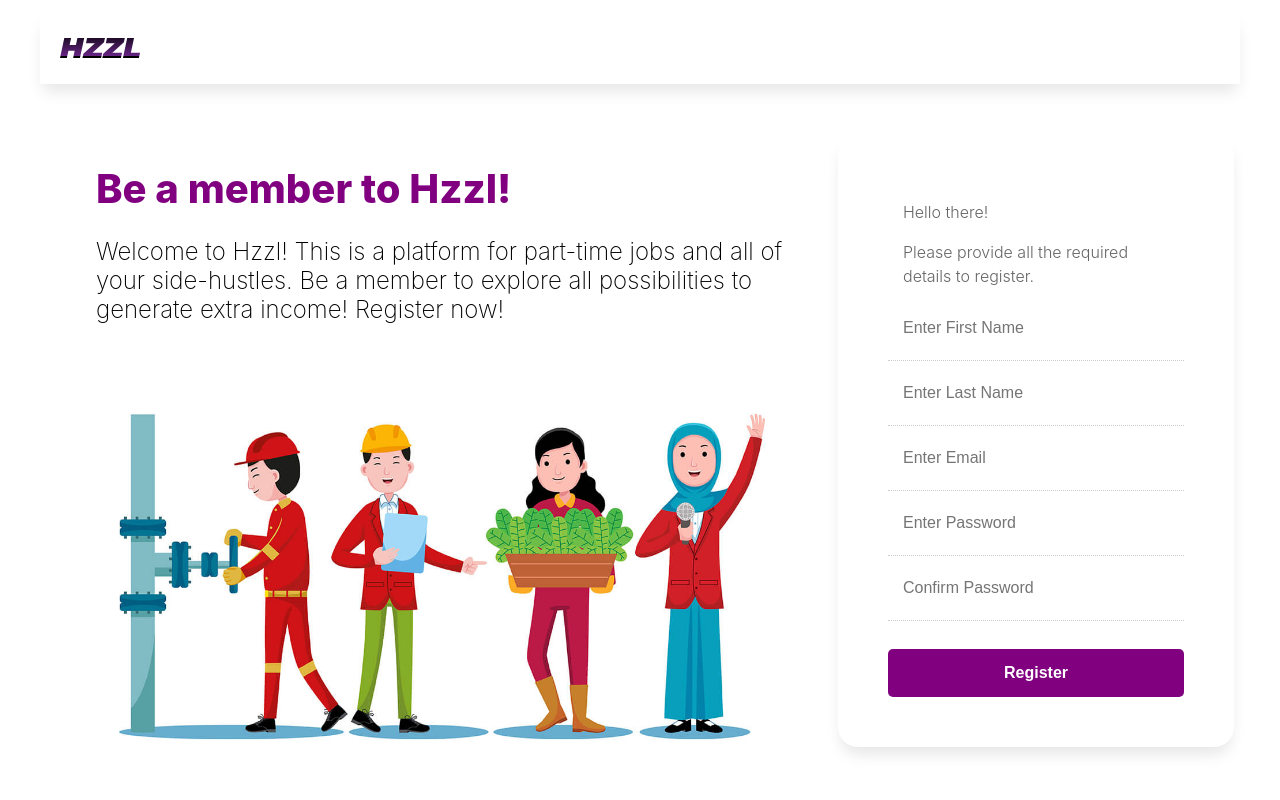
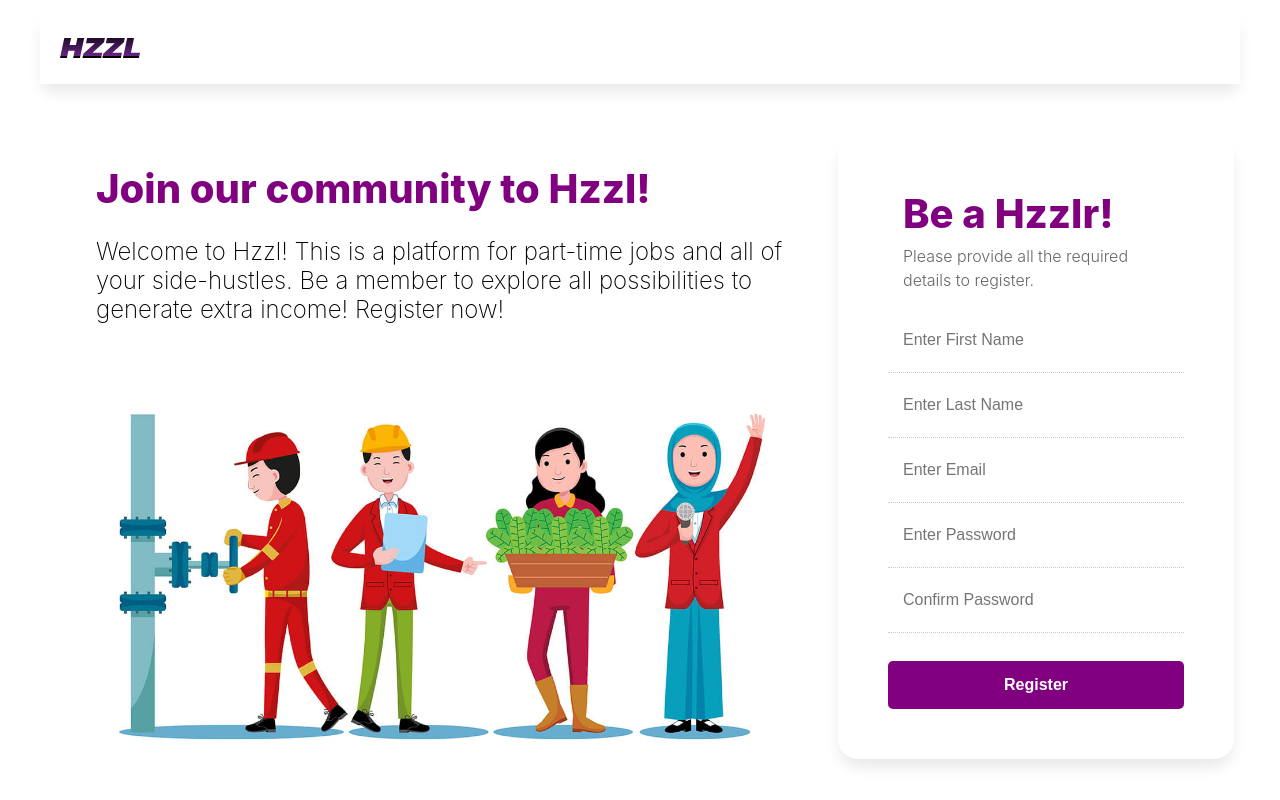
Before and after one commit to qurdafia/hzzl, a React (Create React App) app: page / in a window 1280 px wide. Shown: the top 800 px of the page. Built offline with nearby package versions, Linux system fonts and the light colour scheme.

Commit message:
Adjusting some paddings.

```diff
--- a/src/App.css
+++ b/src/App.css
@@ -53,6 +53,8 @@
 
 .Welcome p {
   line-height: 1.5;
+  margin-block-start: 0;
+  margin-block-end: 0;
 }
 
 .HeroMessageImage img {
--- a/src/components/HeroMessage.js
+++ b/src/components/HeroMessage.js
@@ -5,7 +5,7 @@ export const HeroMessage = () => {
     return (
         <div className='HeroMessage'>
             <div className='Title'>
-                Be a member to Hzzl!
+                Join our community to Hzzl!
             </div>
             <p>
                 Welcome to Hzzl! This is a platform for part-time jobs and all of your side-hustles. Be a member to
--- a/src/components/RegisterMessageComponent.js
+++ b/src/components/RegisterMessageComponent.js
@@ -1,9 +1,12 @@
+import '../App.css';
 
 export const RegisterMessage = (props) => {
     return (
         <div className="Welcome">
+            <div className='Title'>
+                <p>Be a Hzzlr!</p>
+            </div>
             <p>
-                Hello there!
                 {props.fName || props.lName ? ' Welcome to Hzzl, ' + props.fName + ' ' + props.lName + '. Good day.': '' }
 
                 {props.email ? ' Your email is ' + props.email + '.': ''}
@@ -18,6 +21,7 @@ export const RegisterMessage = (props) => {
                     props.fName && props.lName && props.email && ((props.password === props.confirmPw) && !(props.password === '' && props.confirmPw === '')) ? 'You are good to go!' : 'Please provide all the required details to register.'
                 }
             </p>
+            <p>&nbsp;</p>
       </div>
     )
 }
```
